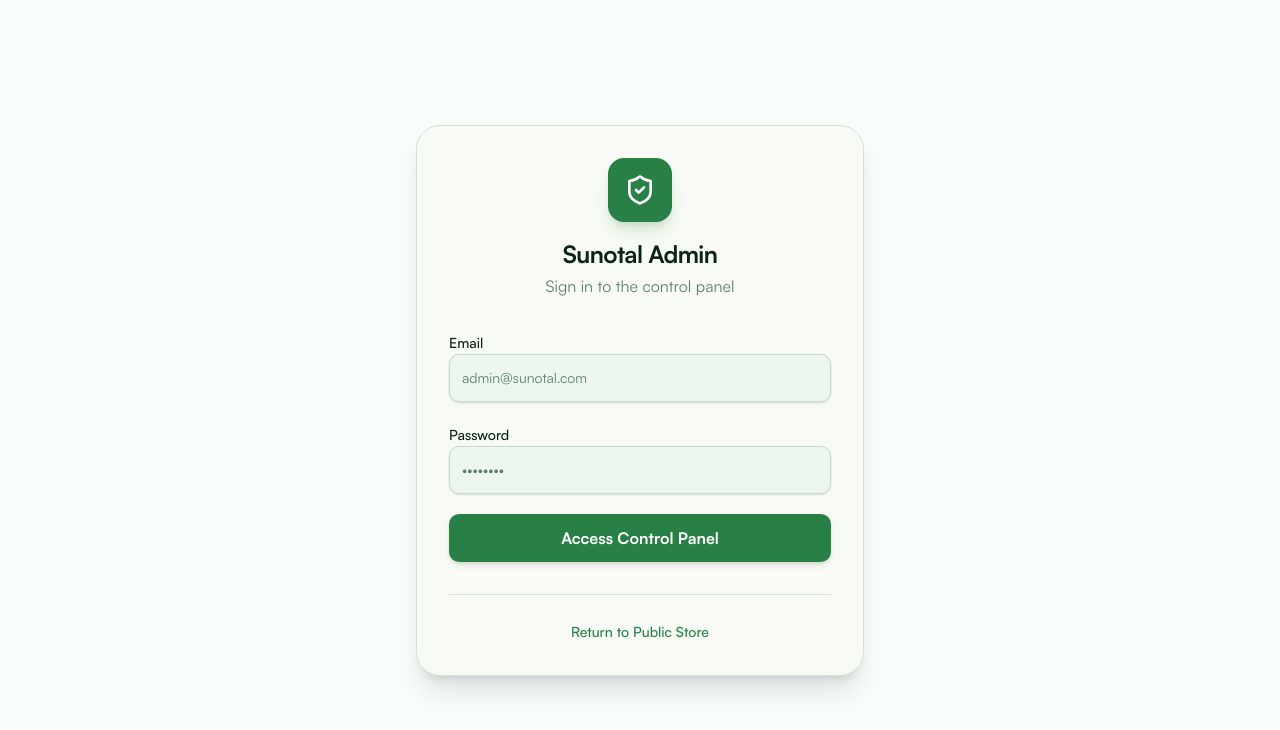
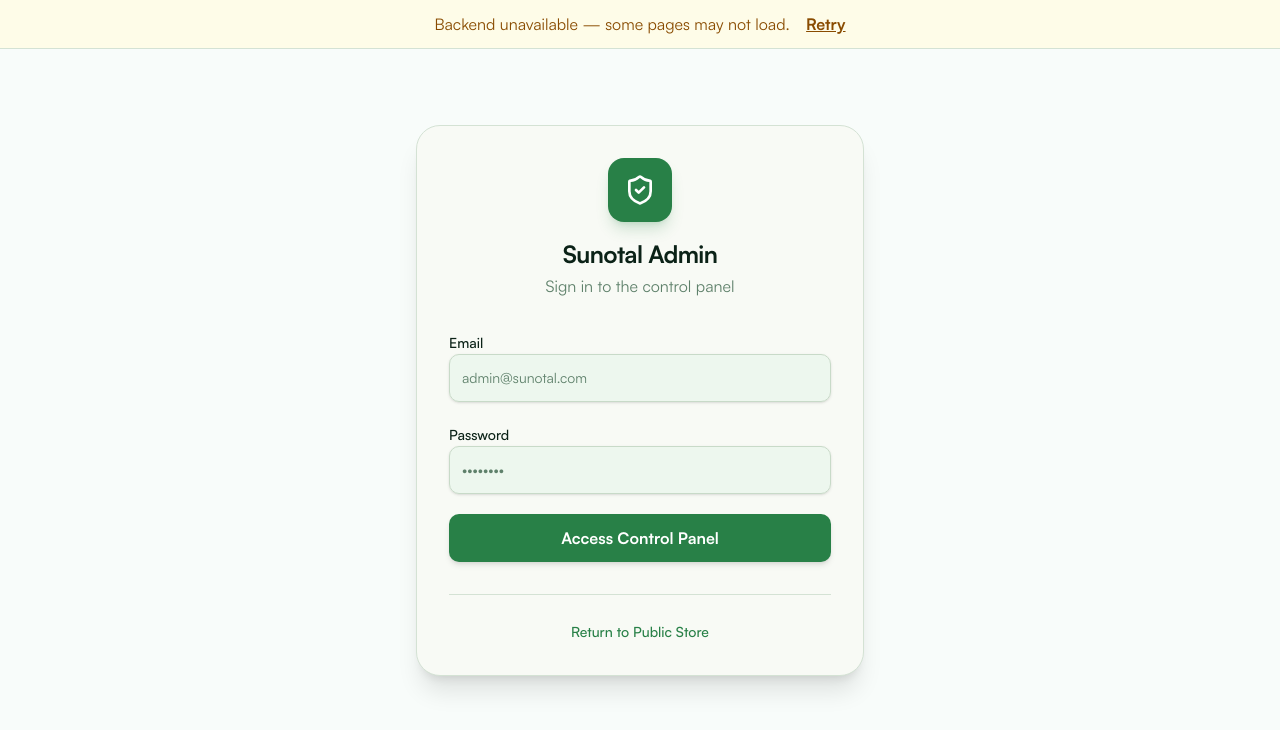
Before and after one commit to valivarthi007/sunotal_fullstk, a React (Vite) app in the folder frontend/: page /admin/login in a window 1280 px wide. Shown: the top 730 px of the page. Built offline with nearby package versions, Linux system fonts and the light colour scheme; no server answers.

Commit message:
feat(frontend): show backend availability banner + redirect legacy admin routes

```diff
--- a/frontend/src/App.tsx
+++ b/frontend/src/App.tsx
@@ -24,12 +24,17 @@ import QuotationsAdmin from "@/pages/admin/Quotations";
 
 import VendorDashboard from "@/pages/vendor/VendorDashboard";
 import NotFound from "@/pages/not-found";
+import Redirect from "@/lib/redirect";
 
 const queryClient = new QueryClient({
   defaultOptions: {
     queries: {
       retry: false,
       staleTime: 1000 * 60, // 1 minute
+      throwOnError: false,  // Never crash the component tree on API errors (401, 500, etc.)
+    },
+    mutations: {
+      throwOnError: false,
     },
   },
 });
@@ -42,6 +47,13 @@ import Orders from "@/pages/public/Orders";
 function Router() {
   return (
     <Switch>
+      {/* Redirect legacy /admin/product -> /admin/products */}
+      <Route path="/admin/product">
+        <Redirect to="/admin/products" />
+      </Route>
+      <Route path="/admin/product/:rest+">
+        <Redirect to="/admin/products" />
+      </Route>
       <Route path="/" component={Home} />
       <Route path="/products"><ProductsPage initialCategory="All" /></Route>
       <Route path="/vegetables"><ProductsPage initialCategory="Vegetables" /></Route>
@@ -73,6 +85,7 @@ function Router() {
 }
 
 import { LocationProvider } from "@/lib/location-context";
+import { ApiStatusProvider } from "@/lib/api-status";
 
 function App() {
   return (
@@ -80,9 +93,11 @@ function App() {
       <TooltipProvider>
         <LocationProvider>
           <CartProvider>
-            <WouterRouter base={import.meta.env.BASE_URL.replace(/\/$/, "")}>
-              <Router />
-            </WouterRouter>
+            <ApiStatusProvider>
+              <WouterRouter base={import.meta.env.BASE_URL.replace(/\/$/, "")}>
+                <Router />
+              </WouterRouter>
+            </ApiStatusProvider>
             <Toaster />
             <Sonner richColors position="top-right" />
           </CartProvider>
--- /dev/null
+++ b/frontend/src/lib/api-status.tsx
@@ -0,0 +1,54 @@
+import React, { createContext, useContext, useEffect, useState } from "react";
+
+type ApiStatusContextType = { available: boolean; retry: () => void };
+
+const ApiStatusContext = createContext<ApiStatusContextType>({ available: true, retry: () => {} });
+
+async function checkHealth(): Promise<boolean> {
+  try {
+    const controller = new AbortController();
+    const id = setTimeout(() => controller.abort(), 3000);
+    const res = await fetch("/api/healthz", { cache: "no-store", signal: controller.signal });
+    clearTimeout(id);
+    return res.ok;
+  } catch (err) {
+    return false;
+  }
+}
+
+export function ApiStatusProvider({ children }: { children: React.ReactNode }) {
+  const [available, setAvailable] = useState(true);
+
+  const doCheck = async () => {
+    const ok = await checkHealth();
+    setAvailable(ok);
+  };
+
+  useEffect(() => {
+    // initial check
+    doCheck();
+    // periodic background check
+    const t = setInterval(doCheck, 30_000);
+    return () => clearInterval(t);
+  }, []);
+
+  return (
+    <ApiStatusContext.Provider value={{ available, retry: doCheck }}>
+      {children}
+      {!available && (
+        <div className="fixed top-0 left-0 right-0 z-50 border-b bg-yellow-50 text-yellow-800 px-4 py-3 text-center">
+          <span>Backend unavailable — some pages may not load. </span>
+          <button
+            onClick={doCheck}
+            className="ml-3 underline font-semibold"
+            aria-label="Retry backend connection"
+          >
+            Retry
+          </button>
+        </div>
+      )}
+    </ApiStatusContext.Provider>
+  );
+}
+
+export const useApiStatus = () => useContext(ApiStatusContext);
--- /dev/null
+++ b/frontend/src/lib/redirect.tsx
@@ -0,0 +1,8 @@
+import { useEffect } from "react";
+import { useLocation } from "wouter";
+
+export default function Redirect({ to }: { to: string }) {
+  const [, setLocation] = useLocation();
+  useEffect(() => setLocation(to), [to, setLocation]);
+  return null;
+}
```
